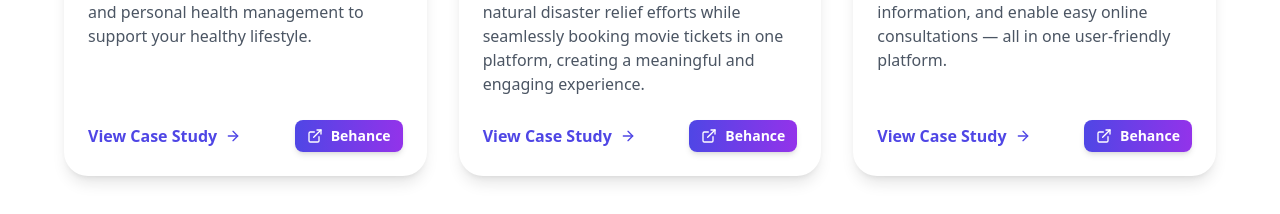
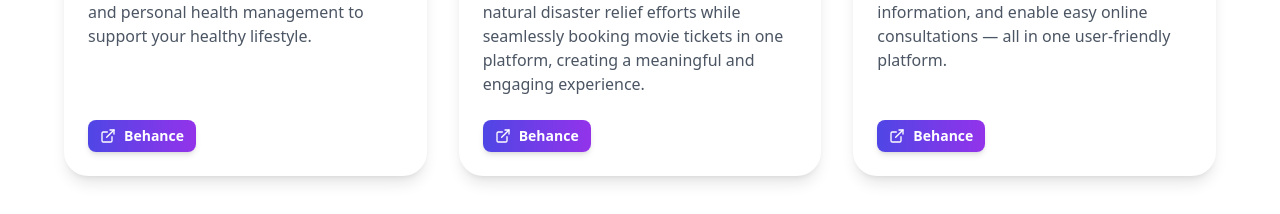
Before and after one commit to SamsulAimah/portfolio-samsul-aimah, a React (Vite) app: page / in a window 1280 px wide. Shown: the part 2104-2318 px from the top of the page. Built offline with nearby package versions, Linux system fonts and the light colour scheme.

Commit message:
update lagi last

```diff
--- a/src/components/Projects.jsx
+++ b/src/components/Projects.jsx
@@ -171,13 +171,13 @@ const Projects = () => {
 
                 {/* Buttons */}
                 <div className="mt-6 flex items-center justify-between gap-4">
-                  <button
+                  {/* <button
                     onClick={() => setSelectedProject(project)}
                     className="flex items-center gap-2 text-indigo-600 dark:text-indigo-400 font-semibold hover:gap-3 transition-all duration-300 text-sm sm:text-base"
                   >
                     View Case Study
                     <ArrowRight className="w-4 h-4" />
-                  </button>
+                  </button> */}
 
                   <a
                     href={project.behanceUrl}
--- a/src/pages/ProjectPage.jsx
+++ b/src/pages/ProjectPage.jsx
@@ -459,13 +459,13 @@ const ProjectsPage = () => {
                 </p>
 
                 <div className="mt-auto flex items-center justify-between gap-4">
-                  <button
+                  {/* <button
                     onClick={() => setSelectedProject(project)}
                     className="flex items-center gap-2 text-indigo-600 dark:text-indigo-400 font-semibold hover:gap-3 transition-all duration-300 text-base"
                   >
                     View Case Study
                     <ArrowRight className="w-4 h-4" />
-                  </button>
+                  </button> */}
 
                   <a
                     href={project.behanceUrl}
```
